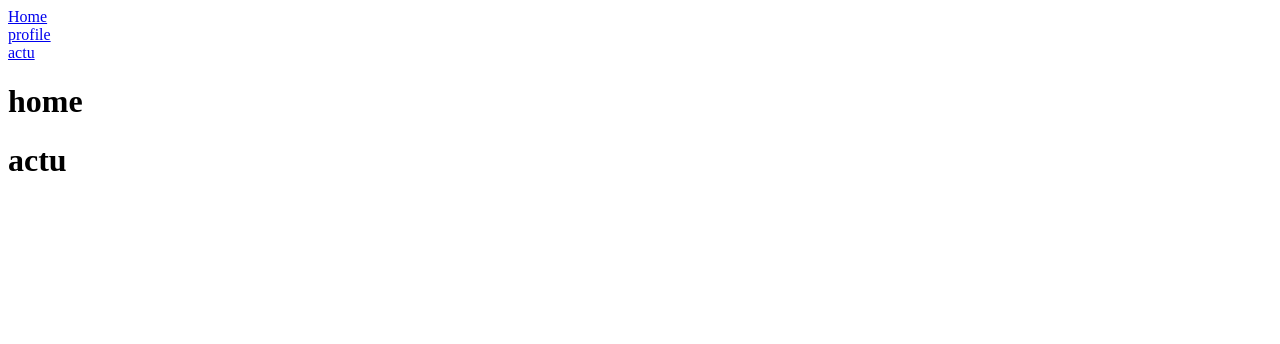
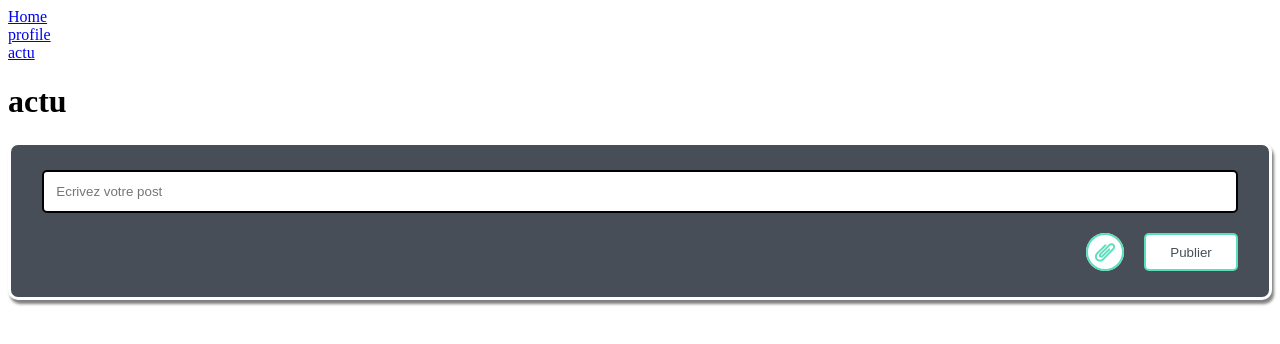
Before and after one commit to Steph06600/Bocalac, a Vue app: page /actus in a window 1280 px wide. Shown: the top 344 px of the page. Built offline with nearby package versions, Linux system fonts and the light colour scheme.

Commit message:
component EditPost

```diff
--- a/src/App.vue
+++ b/src/App.vue
@@ -5,7 +5,6 @@
       <router-link to="/profile">profile</router-link> <br />
       <router-link to="/actus">actu</router-link>
     </nav>
-    <h1>home</h1>
     <router-view />
   </div>
 </template>
--- a/src/components/EditPost.vue
+++ b/src/components/EditPost.vue
@@ -1,8 +1,244 @@
 <template>
-  <div>
-    <input type="text" placeholder="Ecrivez votre post" />
-    <div>
-      <img src="@/assets/" alt="" />
+  <div class="editPost">
+    <input v-model="post" type="text" placeholder="Ecrivez votre post" />
+    <div class="buttons">
+      <div v-if="fileUrl" class="previewFile">
+        <img :src="fileUrl" alt="" />
+      </div>
+
+      <div class="img">
+        <input @change="addFile" id="file" class="inputFile" type="file" />
+        <label for="file" class="trombone">
+          <img src="../assets/img/trombone48.png" alt="" />
+        </label>
+      </div>
+
+      <button>Publier</button>
     </div>
   </div>
 </template>
+
+<script>
+export default {
+  data() {
+    return {
+      fileUrl: null,
+      post: "",
+    };
+  },
+  methods: {
+    addFile(e) {
+      let file = e.target.files[0];
+      this.fileUrl = URL.createObjectURL(file);
+    },
+  },
+};
+</script>
+
+<style scoped>
+html,
+body,
+div,
+span,
+applet,
+object,
+iframe,
+h1,
+h2,
+h3,
+h4,
+h5,
+h6,
+p,
+blockquote,
+pre,
+a,
+abbr,
+acronym,
+address,
+big,
+cite,
+code,
+del,
+dfn,
+em,
+img,
+ins,
+kbd,
+q,
+s,
+samp,
+small,
+strike,
+strong,
+sub,
+sup,
+tt,
+var,
+b,
+u,
+i,
+center,
+dl,
+dt,
+dd,
+ol,
+ul,
+li,
+fieldset,
+form,
+label,
+legend,
+table,
+caption,
+tbody,
+tfoot,
+thead,
+tr,
+th,
+td,
+article,
+aside,
+canvas,
+details,
+embed,
+figure,
+figcaption,
+footer,
+header,
+hgroup,
+menu,
+nav,
+output,
+ruby,
+section,
+summary,
+time,
+mark,
+audio,
+video {
+  margin: 0;
+  padding: 0;
+  border: 0;
+  font-size: 100%;
+  font: inherit;
+  vertical-align: baseline;
+}
+/* HTML5 display-role reset for older browsers */
+article,
+aside,
+details,
+figcaption,
+figure,
+footer,
+header,
+hgroup,
+menu,
+nav,
+section {
+  display: block;
+}
+body {
+  line-height: 1;
+}
+ol,
+ul {
+  list-style: none;
+}
+blockquote,
+q {
+  quotes: none;
+}
+blockquote:before,
+blockquote:after,
+q:before,
+q:after {
+  content: "";
+  content: none;
+}
+table {
+  border-collapse: collapse;
+  border-spacing: 0;
+}
+
+*,
+*:before,
+*:after {
+  box-sizing: border-box;
+}
+
+/*xxxxxxxxxxxxxxxxxxxxxxxxxxxxxxxxxxx FIN RESET xxxxxxxxxxxxxxxxxxxxxxxxxxxxxxxxxxxxxxxx
+  xxxxxxxxxxxxxxxxxxxxxxxxxxxxxxxxxxx FIN RESET xxxxxxxxxxxxxxxxxxxxxxxxxxxxxxxxxxxxxxxx*/
+
+.editPost {
+  display: Flex;
+  flex-direction: column;
+  padding: 2%;
+  align-items: center;
+  background-color: #474e58;
+  border-radius: 10px;
+  border: 3px solid white;
+  box-shadow: 2px 4px 3px grey;
+  gap: 20px;
+}
+
+input {
+  width: 99%;
+  padding: 1%;
+  border: 2px solid black;
+  border-radius: 5px;
+  color: #474e58;
+}
+
+.buttons {
+  width: 99%;
+  display: flex;
+  justify-content: flex-end;
+  gap: 20px;
+}
+
+.inputFile {
+  display: none;
+}
+
+.img {
+  width: 38px;
+  height: 38px;
+  background: white;
+  border-radius: 50%;
+  padding: 5px;
+}
+
+.trombone {
+  position: relative;
+  display: flex;
+  width: 38px;
+  background: white;
+  border-radius: 50%;
+  padding: 5px;
+  border: 2px solid #5adfbc;
+  bottom: 5px;
+  right: 5px;
+  cursor: pointer;
+}
+
+img {
+  width: 100%;
+}
+
+.previewFile {
+  width: 40px;
+  height: 40px;
+  background: white;
+  padding: 5px;
+  border: 2px solid #5adfbc;
+}
+
+button {
+  padding: 0 2%;
+  background: white;
+  border: 2px solid #5adfbc;
+  border-radius: 5px;
+  color: #474e58;
+}
+</style>
--- a/src/views/ActuView.vue
+++ b/src/views/ActuView.vue
@@ -1,5 +1,15 @@
 <template>
   <div>
     <h1>actu</h1>
+    <EditPost />
   </div>
 </template>
+
+<script>
+import EditPost from "@/components/EditPost.vue";
+export default {
+  components: {
+    EditPost,
+  },
+};
+</script>
```
